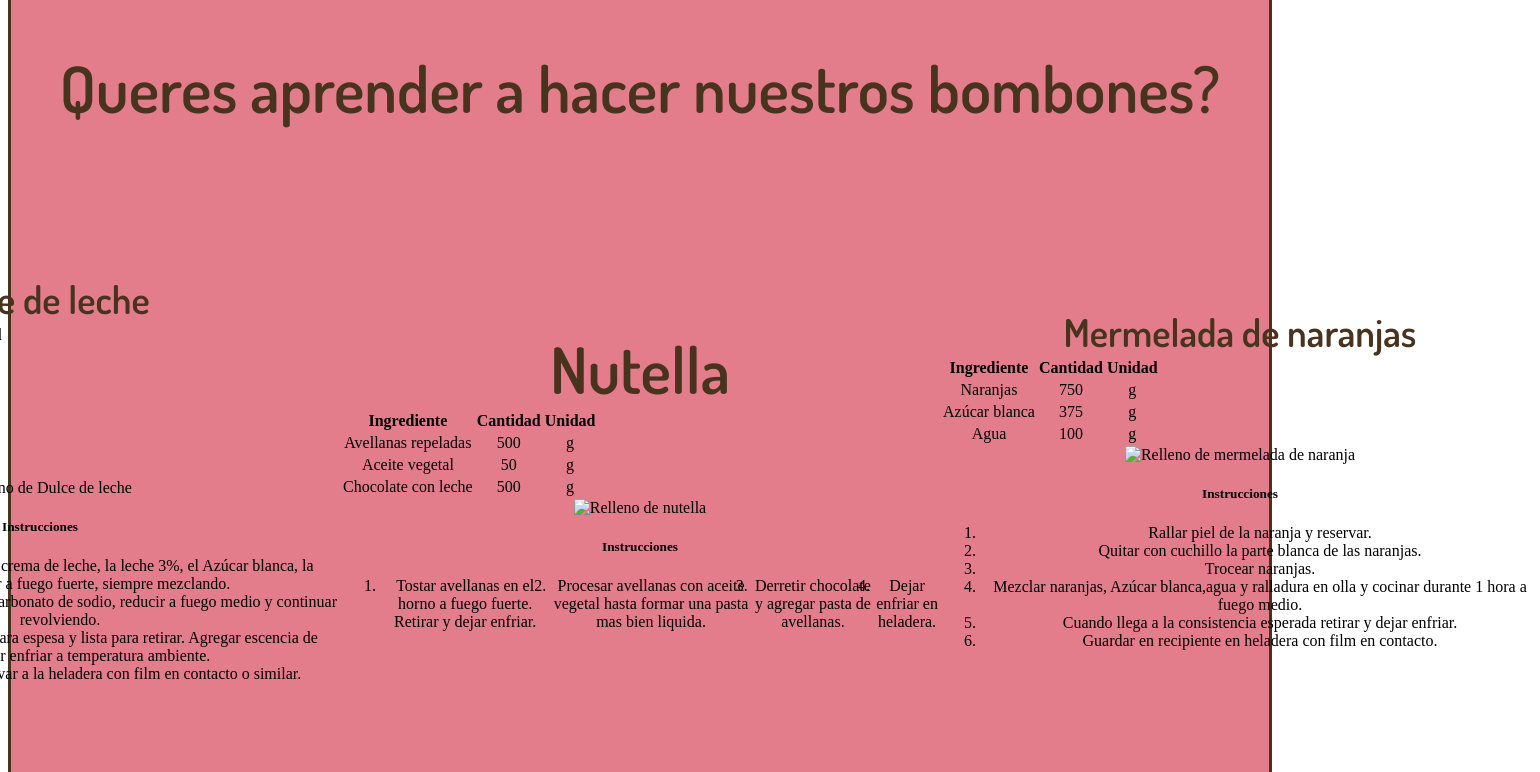
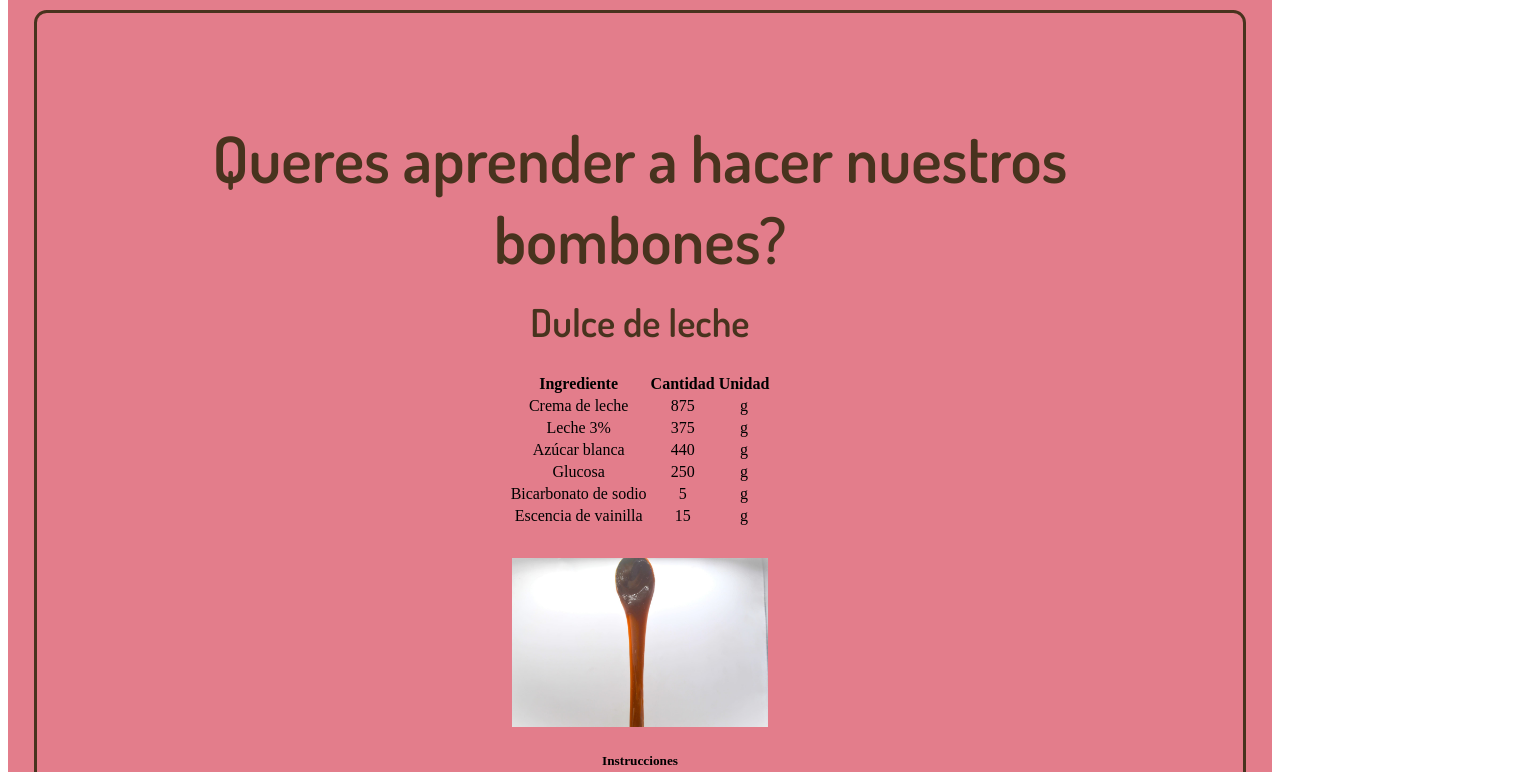
Before and after one commit to quiquedalfo/Proyecto-Dalfo, a website: page Paginas/Recetas.html in a window 1280 px wide. Shown: the part 659-1431 px from the top of the page, 1540 px wide, since content can reach past the window. Drawn offline with Linux system fonts and the light colour scheme.

Commit message:
animacion arreglada, trabajando en otras pag

```diff
--- a/Paginas/Recetas.html
+++ b/Paginas/Recetas.html
@@ -86,7 +86,7 @@
 
                             </table>
                     </p>
-                    <img src="../Imagenes/DDL1.JPG" alt="Relleno de Dulce de leche"width="200" height="130">
+                    <img src="../Imagenes/Ingredientes/DDL.jpg" alt="Relleno de Dulce de leche" >
                         <h5 id="instrucciones">Instrucciones</h5>
                         <ol id="pasos">
                             <li>
--- a/scss/_footer.scss
+++ b/scss/_footer.scss
@@ -3,11 +3,14 @@
     height: 5vw;
     margin: 0%;
     padding: 0%;
+    padding-top: 2vw;
+    padding-bottom: 2vw;
     #Copy{
         padding: 1.5%;
         font-size: 2vw;
     }
     ul{
         margin: 0%;
+
     }
 }
--- a/scss/_nosotros.scss
+++ b/scss/_nosotros.scss
@@ -6,13 +6,16 @@
 }
 div{
     #NOSI1 {
-        width: 400px;
-        height: 400px;
+        width: 25vw;
+        height: 25vw;
         background-image: url(../Imagenes/logo-australia2.jpg);
+        background-size: contain;
         animation-name: NOSI1;
         animation-duration: 10s;
         animation-iteration-count: infinite;
         display: inline-block;
+        margin-top: 2vw;
+        margin-bottom: 2vw;
     }
 }
 
@@ -21,6 +24,8 @@
     margin: auto;
     width: 15vw;
     height: auto;
+    padding-top: 2vw;
+    padding-bottom: 2vw;
 }
 
 #NOSI2{
@@ -29,9 +34,16 @@
         width: 25vw;
         height: auto;
     }
+    margin-top: 2vw;
+    padding-bottom: 2vw;
 
   }
 
 h2{
     font-weight: 600;
 }
+h3{
+    padding-top: 1vw;
+    padding-bottom: 2vw;
+    font-weight: 600;
+}
--- a/scss/_recetas.scss
+++ b/scss/_recetas.scss
@@ -1,33 +1,67 @@
 .Recetas2{
     display: grid;
-    grid-template-columns: 600px 600px 600px;
-    grid-template-rows: 200px 600px 600px;
+    grid-template-columns: 95%;
+    grid-template-rows: 30vw 30vw 30vw 30vw;
     grid-template-areas:
-    "R1 R1 R1"
-    "RDDL RNUT RNAR";
+    "R1"
+    "RDDL"
+    "RNAR"
+    "RNUT";
     border: #48331e;
-    border-radius: 5px;
+    border-radius: 1vw;
     border-style:solid ;
     justify-content: center;
     justify-items: center;
     align-items: center;
-    margin: 0;
+    margin: 2vw;
 
-    .pasos{
-        display: flex;
-        font-style: none;
+
+.pasos{
+    display: flex;
+    font-style: none;
     }
 }
 
 #R1{
     grid-area: R1;
+    display: flex;
 }
 #RDDL{
     grid-area: RDDL;
+    table{
+        display: inline-block;
+        padding-top: 2vw;
+
+    }
+    img{
+        width: 20vw;
+        height: auto;
+        padding-top: 2vw;
+    }
 }
 #RNUT{
     grid-area: RNUT;
+    table{
+        display: inline-block;
+        padding-top: 2vw;
+
+    }
+    img{
+        width: 20vw;
+        height: auto;
+        padding-top: 2vw;
+    }
 }
 #RNAR{
     grid-area: RNAR;
+    table{
+        display: inline-block;
+        padding-top: 2vw;
+
+    }
+    img{
+        width: 20vw;
+        height: auto;
+        padding-top: 2vw;
+    }
 }
```
Also changed, not shown: Paginas/Nosotros.html (+1 -3 lines), style/estilo.css.
